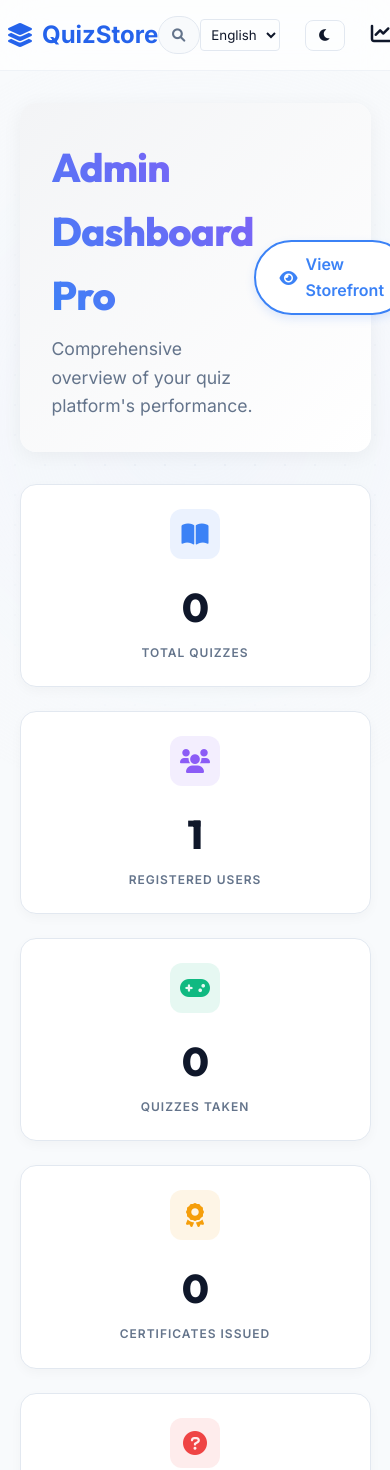
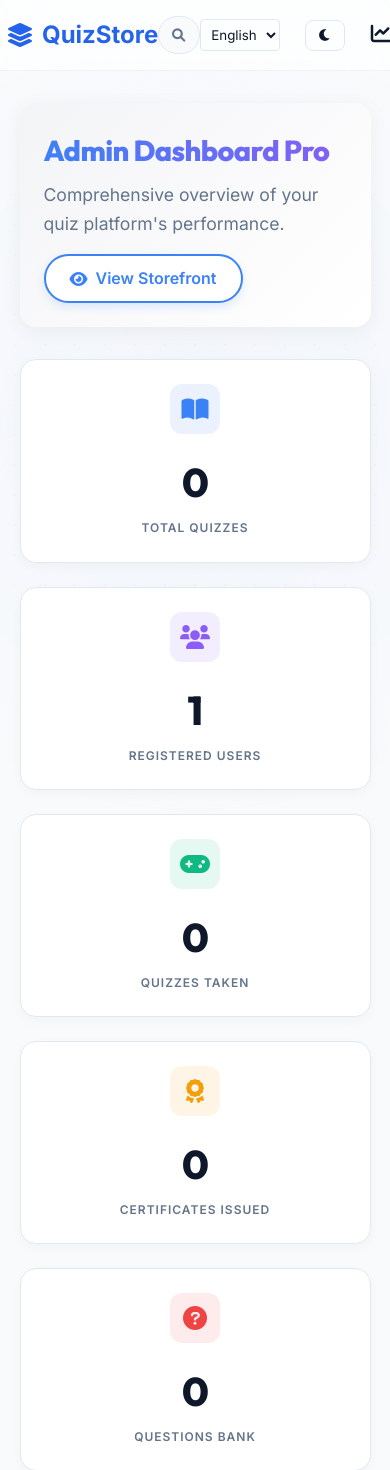
Before and after one commit to ronakdevaliya7-max/quizemaster-game, a Flask app: page /admin in a window 390 px wide; the page is wider, and only the part inside the window is pictured. Shown: the top 1470 px of that part. Run offline with Flask 3, Linux system fonts and the light colour scheme; a user stored in the database is signed in.

Commit message:
Fix admin dashboard mobile responsiveness

```diff
--- a/qgame/templates/admin/dashboard.html
+++ b/qgame/templates/admin/dashboard.html
@@ -1,11 +1,29 @@
 {% extends 'base.html' %}
 
 {% block content %}
+<style>
+    @media (max-width: 768px) {
+        .admin-header-flex {
+            flex-direction: column !important;
+            align-items: flex-start !important;
+            gap: 1rem;
+            padding: 1.5rem !important;
+        }
+        .admin-complex-grid {
+            grid-template-columns: 1fr !important;
+        }
+    }
+    @media (max-width: 480px) {
+        .admin-header-title {
+            font-size: 1.8rem !important;
+        }
+    }
+</style>
 <div style="max-width: 1200px; margin: 0 auto; font-family: 'Inter', sans-serif;">
 
-    <div class="d-flex justify-between align-center mb-4" style="background: linear-gradient(135deg, #f3f4f6, #ffffff); padding: 2rem; border-radius: 16px; box-shadow: 0 4px 20px rgba(0,0,0,0.05); margin-bottom: 2rem;">
+    <div class="d-flex justify-between align-center mb-4 admin-header-flex" style="background: linear-gradient(135deg, #f3f4f6, #ffffff); padding: 2rem; border-radius: 16px; box-shadow: 0 4px 20px rgba(0,0,0,0.05); margin-bottom: 2rem;">
         <div>
-            <h1 style="font-weight: 800; font-size: 2.5rem; color: #1e293b; margin-bottom: 0.5rem; background: -webkit-linear-gradient(45deg, #3b82f6, #8b5cf6); background-clip: text; -webkit-background-clip: text; -webkit-text-fill-color: transparent;">Admin Dashboard Pro</h1>
+            <h1 class="admin-header-title" style="font-weight: 800; font-size: 2.5rem; color: #1e293b; margin-bottom: 0.5rem; background: -webkit-linear-gradient(45deg, #3b82f6, #8b5cf6); background-clip: text; -webkit-background-clip: text; -webkit-text-fill-color: transparent;">Admin Dashboard Pro</h1>
             <p style="color: #64748b; font-size: 1.1rem; margin: 0;">Comprehensive overview of your quiz platform's performance.</p>
         </div>
         <a href="{{ url_for('user_dashboard') }}" class="btn" style="background: white; color: #3b82f6; border: 2px solid #3b82f6; border-radius: 50px; padding: 10px 24px; font-weight: 600; font-size: 1rem; transition: all 0.3s ease; box-shadow: 0 4px 10px rgba(59,130,246,0.15);">
@@ -65,7 +83,7 @@
     </div>
 
     <!-- Complex Layout Grid -->
-    <div style="display: grid; grid-template-columns: 2fr 1fr; gap: 2rem;">
+    <div class="admin-complex-grid" style="display: grid; grid-template-columns: 2fr 1fr; gap: 2rem;">
 
         <!-- Left Column: Chart -->
         <div class="card" style="padding: 1.5rem; border-radius: 16px; background: var(--surface); border: 1px solid var(--border); box-shadow: var(--shadow-sm);">
```
